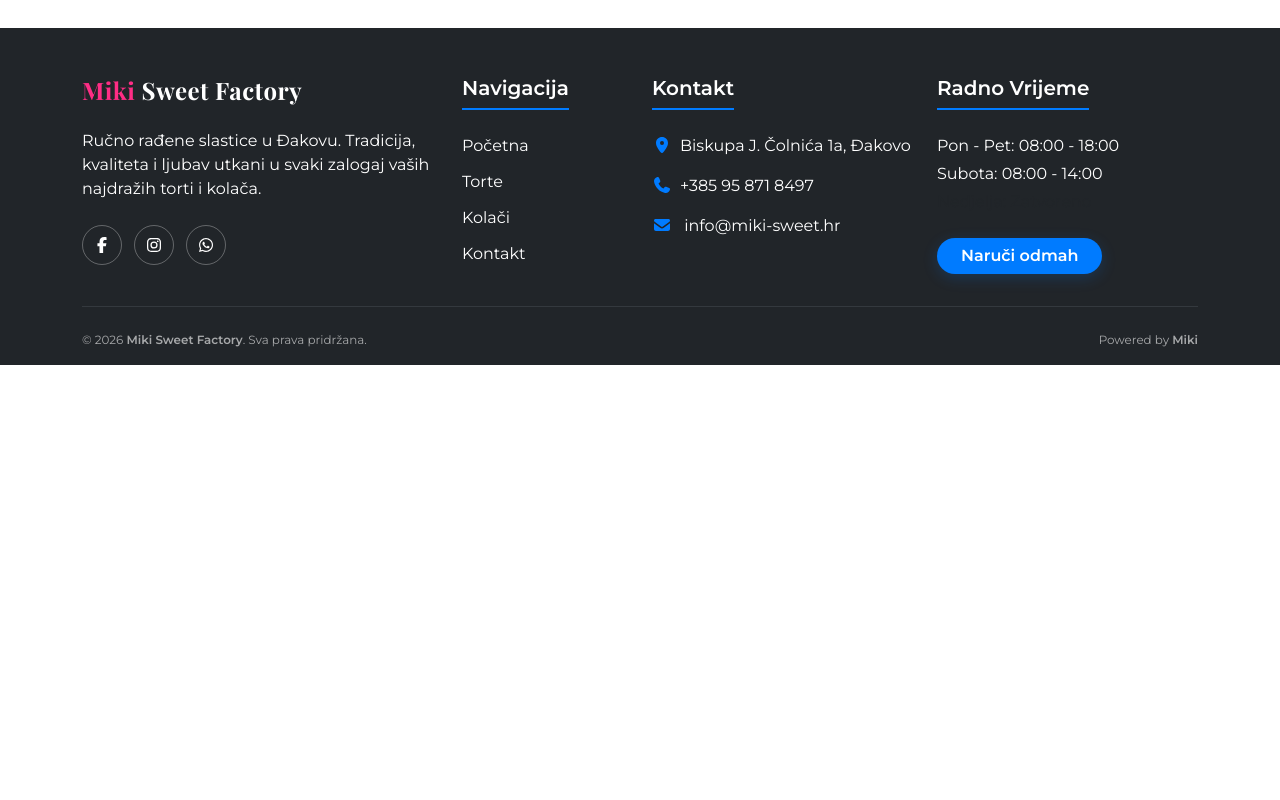
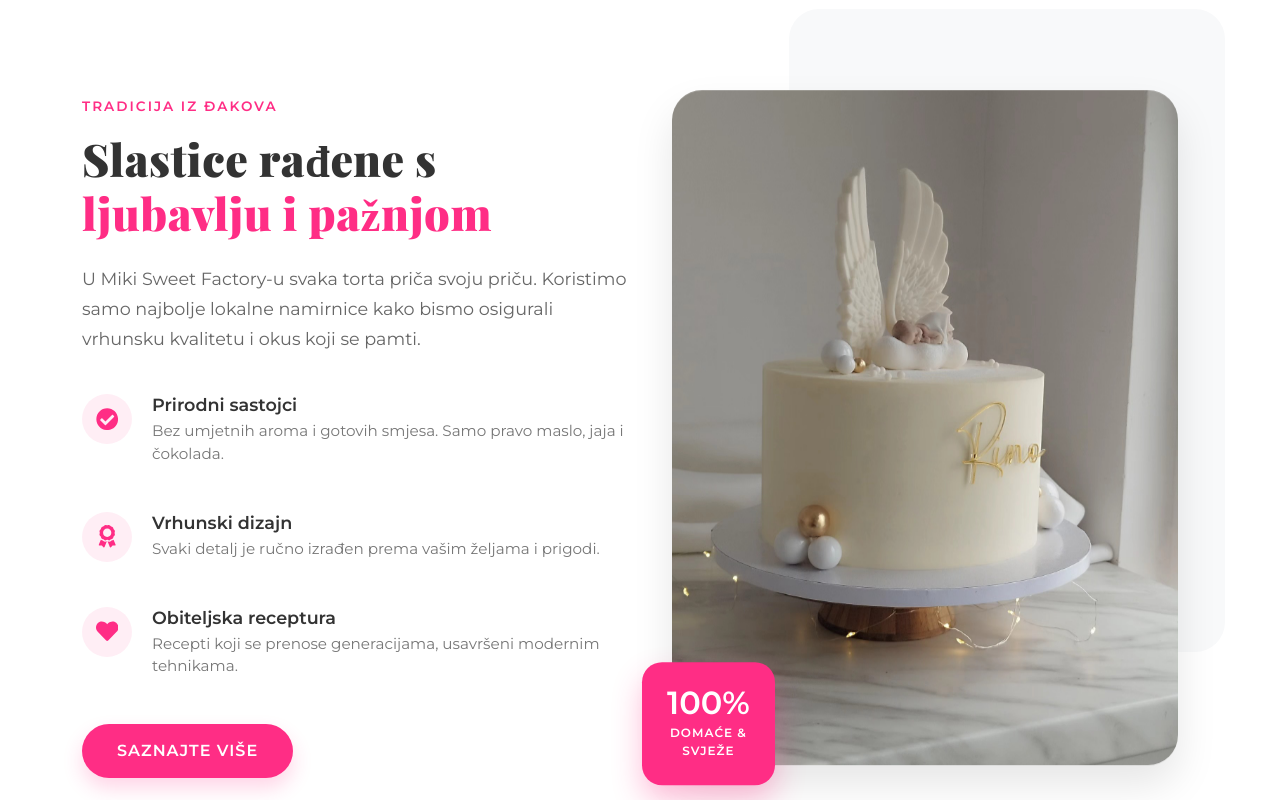
Before and after one commit to antoniobirtic-creator/Miki-Sweet-Factory, a React (Vite) app: page / in a window 1280 px wide. Shown: the part 820-1620 px from the top of the page. Before the commit the page ends 1185 px from the top, so only its background shows below. Built offline with nearby package versions, Linux system fonts and the light colour scheme; no server answers.

Commit message:
dodan features, uređen home i app.jsx

```diff
--- a/src/App.jsx
+++ b/src/App.jsx
@@ -1,35 +1,33 @@
 import React from "react";
 import { BrowserRouter as Router, Routes, Route } from "react-router-dom";
 import Header from "./components/Header/Header";
-import HeroSlider from "./components/HeroSlider/HeroSlider";
+import Footer from "./components/Footer/Footer";
+import Home from "./pages/Home"; // Uvozimo Home stranicu
 import Torte from "./pages/Torte";
 import Kontakt from "./pages/Kontakt";
-import Footer from "./components/Footer/Footer";
 
 function App() {
   return (
     <Router>
       <div className="app-wrapper">
         <Header />
+
         <main>
           <Routes>
-            {/* Početna ruta gdje je tvoj Slider */}
-            <Route path="/" element={<HeroSlider />} />
+            <Route path="/" element={<Home />} />
 
-            {/* Privremene rute da ne bude errora dok ne napraviš stranice */}
             <Route path="/torte" element={<Torte />} />
+            <Route path="/kontakt" element={<Kontakt />} />
 
             <Route
               path="/kolaci"
               element={
-                <div style={{ paddingTop: "100px" }}>
-                  Stranica s kolačima u izradi...
-                </div>
+                <div className="container py-5 mt-5">Stranica u izradi...</div>
               }
             />
-            <Route path="/kontakt" element={<Kontakt />} />
           </Routes>
         </main>
+
         <Footer />
       </div>
     </Router>
--- /dev/null
+++ b/src/components/Features/Features.css
@@ -0,0 +1,184 @@
+.features {
+  padding: 100px 0;
+  background-color: #fff;
+  overflow: hidden;
+}
+
+/* --- LIJEVA STRANA --- */
+.features__subtitle {
+  color: #ff2d85;
+  font-weight: 700;
+  text-transform: uppercase;
+  letter-spacing: 2px;
+  font-size: 0.85rem;
+  display: block;
+  margin-bottom: 15px;
+}
+
+.features__title {
+  font-family: "Playfair Display", serif;
+  font-weight: 900;
+  font-size: 2.8rem;
+  line-height: 1.2;
+  color: #333;
+  margin-bottom: 25px;
+}
+
+.features__title span {
+  color: #ff2d85;
+}
+
+.features__description {
+  color: #666;
+  font-size: 1.1rem;
+  line-height: 1.7;
+  margin-bottom: 40px;
+}
+
+/* Lista stavki */
+.features__item {
+  display: flex;
+  gap: 20px;
+  margin-bottom: 30px;
+}
+
+.features__icon-box {
+  min-width: 50px;
+  height: 50px;
+  background-color: rgba(255, 45, 133, 0.08);
+  border-radius: 50%;
+  display: flex;
+  align-items: center;
+  justify-content: center;
+  color: #ff2d85;
+  font-size: 1.4rem;
+  transition: all 0.3s ease;
+}
+
+.features__item:hover .features__icon-box {
+  background-color: #ff2d85;
+  color: #fff;
+  transform: scale(1.1);
+}
+
+.features__item-title {
+  font-weight: 800;
+  font-size: 1.1rem;
+  margin-bottom: 5px;
+  color: #333;
+}
+
+.features__item-text {
+  color: #777;
+  font-size: 0.95rem;
+  line-height: 1.5;
+}
+
+/* --- DESNA STRANA (IMAGE LOGIC) --- */
+.features__image-wrapper {
+  position: relative;
+  padding: 20px;
+}
+
+.features__main-image-container {
+  position: relative;
+  z-index: 2;
+  animation: float 4s ease-in-out infinite;
+}
+
+.features__main-image {
+  width: 100%;
+  border-radius: 30px; /* Zaobljeni rubovi sa slike */
+  box-shadow: 0 20px 40px rgba(0, 0, 0, 0.1);
+}
+
+/* ROZA BADGE (Floating element) */
+.features__badge {
+  position: absolute;
+  bottom: -30px;
+  left: -30px;
+  background-color: #ff2d85;
+  color: #fff;
+  padding: 25px;
+  border-radius: 20px;
+  display: flex;
+  flex-direction: column;
+  align-items: center;
+  box-shadow: 0 15px 30px rgba(255, 45, 133, 0.3);
+  z-index: 3;
+  animation: float 4s ease-in-out infinite;
+}
+
+.features__badge-number {
+  font-size: 2rem;
+  font-weight: 900;
+  line-height: 1;
+}
+
+.features__badge-text {
+  font-size: 0.75rem;
+  text-transform: uppercase;
+  font-weight: 700;
+  text-align: center;
+  letter-spacing: 1px;
+  margin-top: 5px;
+}
+
+/* Ukrasni element (Siva pozadina iza slike) */
+.features__image-decoration {
+  position: absolute;
+  top: -10%;
+  right: -5%;
+  width: 80%;
+  height: 90%;
+  background-color: #f8f9fa;
+  border-radius: 30px;
+  z-index: 1;
+}
+
+/* Gumb (Dodaj u svoj globalni CSS ili ovdje) */
+.btn-miki-primary {
+  display: inline-block;
+  background-color: #ff2d85;
+  color: #fff;
+  padding: 15px 35px;
+  border-radius: 50px;
+  text-decoration: none;
+  font-weight: 700;
+  text-transform: uppercase;
+  letter-spacing: 1px;
+  transition: all 0.3s ease;
+  box-shadow: 0 10px 20px rgba(255, 45, 133, 0.2);
+}
+
+.btn-miki-primary:hover {
+  transform: translateY(-3px);
+  box-shadow: 0 15px 25px rgba(255, 45, 133, 0.3);
+  color: #fff;
+}
+
+@keyframes float {
+  0% {
+    transform: translateY(0px);
+  }
+  50% {
+    transform: translateY(-10px);
+  }
+  100% {
+    transform: translateY(0px);
+  }
+}
+
+/* Responsive */
+@media (max-width: 991px) {
+  .features {
+    padding: 60px 0;
+  }
+  .features__badge {
+    left: 0;
+    bottom: 0;
+  }
+  .features__title {
+    font-size: 2.2rem;
+  }
+}
--- /dev/null
+++ b/src/components/Features/Features.jsx
@@ -0,0 +1,99 @@
+import React from "react";
+import { FaCheckCircle, FaAward, FaHeart } from "react-icons/fa";
+import "./Features.css";
+
+const Features = () => {
+  return (
+    <section className="features">
+      <div className="container">
+        <div className="row align-items-center">
+          {/* LIJEVA STRANA: Sadržaj */}
+          <div className="col-lg-6 mb-5 mb-lg-0">
+            <div className="features__content">
+              <span className="features__subtitle">Tradicija iz Đakova</span>
+              <h2 className="features__title">
+                Slastice rađene s <br /> <span>ljubavlju i pažnjom</span>
+              </h2>
+              <p className="features__description">
+                U Miki Sweet Factory-u svaka torta priča svoju priču. Koristimo
+                samo najbolje lokalne namirnice kako bismo osigurali vrhunsku
+                kvalitetu i okus koji se pamti.
+              </p>
+
+              <div className="features__list">
+                <div className="features__item">
+                  <div className="features__icon-box">
+                    <FaCheckCircle />
+                  </div>
+                  <div>
+                    <h4 className="features__item-title">Prirodni sastojci</h4>
+                    <p className="features__item-text">
+                      Bez umjetnih aroma i gotovih smjesa. Samo pravo maslo,
+                      jaja i čokolada.
+                    </p>
+                  </div>
+                </div>
+
+                <div className="features__item">
+                  <div className="features__icon-box">
+                    <FaAward />
+                  </div>
+                  <div>
+                    <h4 className="features__item-title">Vrhunski dizajn</h4>
+                    <p className="features__item-text">
+                      Svaki detalj je ručno izrađen prema vašim željama i
+                      prigodi.
+                    </p>
+                  </div>
+                </div>
+
+                <div className="features__item">
+                  <div className="features__icon-box">
+                    <FaHeart />
+                  </div>
+                  <div>
+                    <h4 className="features__item-title">
+                      Obiteljska receptura
+                    </h4>
+                    <p className="features__item-text">
+                      Recepti koji se prenose generacijama, usavršeni modernim
+                      tehnikama.
+                    </p>
+                  </div>
+                </div>
+              </div>
+
+              <a href="/o-nama" className="btn-miki-primary">
+                Saznajte više
+              </a>
+            </div>
+          </div>
+
+          {/* DESNA STRANA: Vizualni dio */}
+          <div className="col-lg-6">
+            <div className="features__image-wrapper">
+              <div className="features__main-image-container ">
+                <img
+                  src="/images/o_nama.jpg"
+                  alt="Miki Sweet Factory Torta"
+                  className="features__main-image"
+                />
+                {/* Floating Badge (Roza kocka sa slike) */}
+                <div className="features__badge">
+                  <span className="features__badge-number">100%</span>
+                  <span className="features__badge-text">
+                    Domaće & <br /> Svježe
+                  </span>
+                </div>
+              </div>
+              {/* Ukrasni element iza slike */}
+              <div className="features__image-decoration"></div>
+            </div>
+          </div>
+        </div>
+      </div>
+    </section>
+  );
+};
+
+export default Features;
--- a/src/components/HeroSlider/HeroSlider.jsx
+++ b/src/components/HeroSlider/HeroSlider.jsx
@@ -1,7 +1,7 @@
 import React, { useState, useEffect } from "react";
 import { Swiper, SwiperSlide } from "swiper/react";
 import { Navigation, Pagination, Autoplay, EffectFade } from "swiper/modules";
-import { Link } from "react-router-dom"; // SNR koristi Link umjesto buttona za internu navigaciju
+import { Link } from "react-router-dom"; // Link umjesto buttona za internu navigaciju
 
 // Swiper stilovi
 import "swiper/css";
--- a/src/pages/Home.jsx
+++ b/src/pages/Home.jsx
@@ -1,38 +1,18 @@
-import React, { useState, useEffect } from "react";
+import React from "react";
 import HeroSlider from "../components/HeroSlider/HeroSlider";
+import Features from "../components/Features/Features";
+import "./Home.css";
 
 const Home = () => {
-  const [page, setPage] = useState(null);
-
-  useEffect(() => {
-    // Vučemo stranicu 612
-    fetch(
-      "https://front2.edukacija.online/backend/wp-json/wp/v2/pages/612?_embed",
-    )
-      .then((res) => res.json())
-      .then((data) => setPage(data));
-  }, []);
-
   return (
     <div className="home-page">
+      {/* 1. Hero sekcija sa sliderom */}
       <HeroSlider />
 
-      {page && (
-        <article className="wp-content-wrapper py-5">
-          <div className="container">
-            {/* Naslov stranice iz WP-a */}
-            <h2 className="brand-heading mb-5 text-center">
-              {page.title.rendered}
-            </h2>
+      {/* 2. Sekcija s prednostima (Feature section) */}
+      <Features />
 
-            {/* Ovdje "curi" sav tvoj sadržaj iz WP-a */}
-            <div
-              className="wp-dynamic-content"
-              dangerouslySetInnerHTML={{ __html: page.content.rendered }}
-            />
-          </div>
-        </article>
-      )}
+      {/* Ovdje kasnije možemo dodati nove komponente poput <ProductsGrid /> ili <Testimonials /> */}
     </div>
   );
 };
```
Also changed, not shown: public/images/o_nama.jpg (added).
